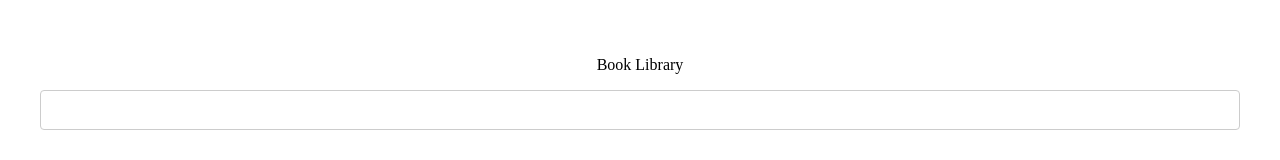
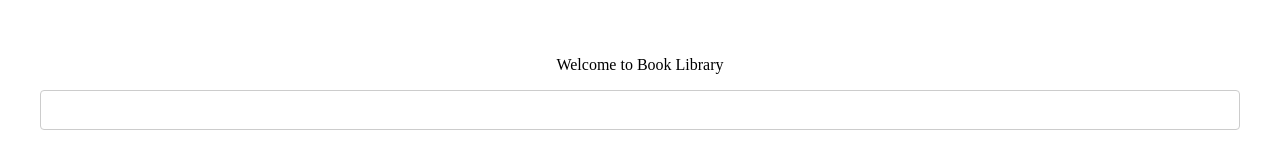
Before and after one commit to SabanaSK/Book-Library, a React (Vite) app: page / in a window 1280 px wide. Shown: the top 160 px of the page. Built offline with nearby package versions, Linux system fonts and the light colour scheme.

Commit message:
Create HomePage
- Created HomePage that show a p tag
- Link Homepage to app.jsx

```diff
--- a/src/App.jsx
+++ b/src/App.jsx
@@ -1,10 +1,11 @@
 import "./App.css";
 import Input from "./components/ui/Input";
+import HomePage from "./pages/HomePage/HomePage";
 function App() {
   return (
     <>
       <div>
-        <p>Book Library</p>
+        <HomePage/>
         <Input />
       </div>
     </>
--- /dev/null
+++ b/src/pages/HomePage/HomePage.jsx
@@ -0,0 +1,9 @@
+const HomePage = () => {
+  return (
+    <div>
+      <p>Welcome to Book Library</p>
+    </div>
+  );
+};
+
+export default HomePage;
```
